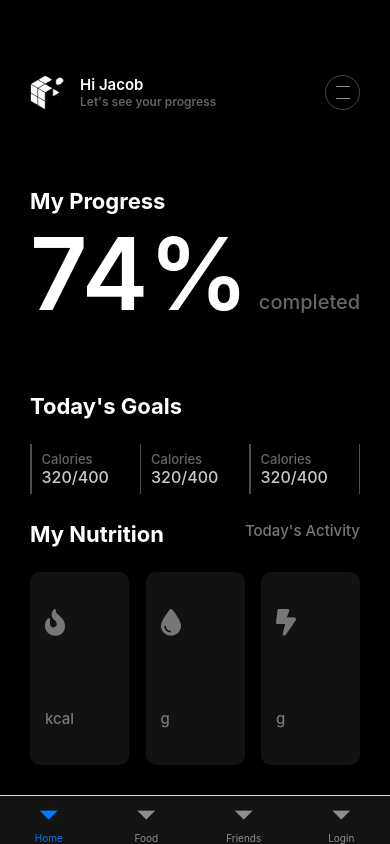
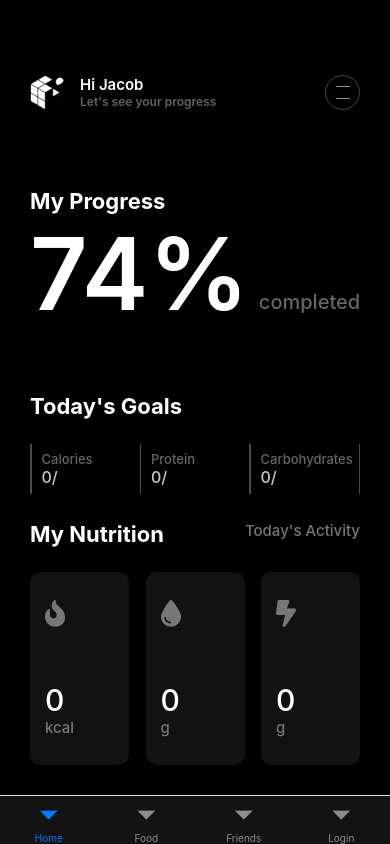
Before and after one commit to bnpm63/smartplate, a React Native app in the folder smartplate/: screen /Home in a window 390 px wide. Built offline with nearby package versions, Linux system fonts and the light colour scheme.

Commit message:
changed functionality

```diff
--- a/smartplate/GoalsContext.tsx
+++ b/smartplate/GoalsContext.tsx
@@ -10,10 +10,10 @@ interface GoalsContextState {
   setCarbGoal: React.Dispatch<React.SetStateAction<number | ''>>;
 }
 
-// Create the context
+
 const GoalsContext = createContext<GoalsContextState | undefined>(undefined);
 
-// Create a custom hook for using the goals context
+
 export const useGoals = () => {
   const context = useContext(GoalsContext);
   if (context === undefined) {
@@ -22,11 +22,18 @@ export const useGoals = () => {
   return context;
 };
 
-// Provider component
+
 export const GoalsProvider: React.FC = ({ children }) => {
   const [calGoal, setCalGoal] = useState<number | ''>('');
   const [fatGoal, setFatGoal] = useState<number | ''>('');
   const [carbGoal, setCarbGoal] = useState<number | ''>('');
+  const [totalCal, setTotalCal] = useState(0);
+  const [totalFat, setTotalFat] = useState(0);
+  const [totalCarb, setTotalCarb] = useState(0);
+
+  const addToTotalCal = (amount: number) => setTotalCal(prev => prev + amount);
+  const addToTotalFat = (amount: number) => setTotalFat(prev => prev + amount);
+  const addToTotalCarb = (amount: number) => setTotalCarb(prev => prev + amount);
 
   return (
     <GoalsContext.Provider value={{ calGoal, setCalGoal, fatGoal, setFatGoal, carbGoal, setCarbGoal }}>
--- a/smartplate/food.tsx
+++ b/smartplate/food.tsx
@@ -15,13 +15,14 @@ const Food: React.FC = () => {
   const [pro, setPro] = useState<number | ''>('');
   const [carb, setCarb] = useState<number | ''>('');
   const [tasks, setTasks] = useState<Task[]>([]);
-  const [calGoal, setCalGoal] = useState<number | ''>('');
-  const [fatGoal, setFatGoal] = useState<number | ''>('');
-  const [carbGoal, setCarbGoal] = useState<number | ''>('');
+  const { setCalGoal, setFatGoal, setCarbGoal } = useGoals();
+  const [calInput, setCalInput] = useState('');
+  const [fatInput, setFatInput] = useState('');
+  const [carbInput, setCarbInput] = useState('');
 
   const currentDate = new Date();
   const formattedDate = `${currentDate.getMonth() + 1}-${currentDate.getDate()}-${currentDate.getFullYear()}`;
-
+``
 
   const addTask = () => {
     if (meal.length <= 30 && typeof cal === 'number' && typeof pro === 'number' && typeof carb === 'number') {
@@ -48,19 +49,9 @@ const Food: React.FC = () => {
 
   const handleSetGoals = () => {
 
-    if (calGoal && fatGoal && carbGoal && !isNaN(calGoal) && !isNaN(fatGoal) && !isNaN(carbGoal)) {
-
-      setCalGoal(calGoal);
-      setFatGoal(fatGoal);
-      setCarbGoal(carbGoal);
-
-
-
-
-      alert(`Goals updated: Calories - ${calGoal}, Protein - ${fatGoal}, Carbs - ${carbGoal}`);
-    } else {
-      alert('Please enter valid goal numbers for all fields.');
-    }
+    setCalGoal(parseInt(calInput) || 0);
+    setFatGoal(parseInt(fatInput) || 0);
+    setCarbGoal(parseInt(carbInput) || 0);
   };
 
 
@@ -156,8 +147,8 @@ const Food: React.FC = () => {
             style={styles.squareInput}
             placeholder="Calories"
             placeholderTextColor="#393939"
-            value={calGoal.toString()}
-            onChangeText={(text) => handleNumericInput(text, setCalGoal)}
+            value={calInput}
+            onChangeText={setCalInput}
             keyboardType="numeric"
           />
         </View>
@@ -167,8 +158,8 @@ const Food: React.FC = () => {
             style={styles.squareInput}
             placeholder="Protein"
             placeholderTextColor="#393939"
-            value={fatGoal.toString()}
-            onChangeText={(text) => handleNumericInput(text, setFatGoal)}
+            value={fatInput}
+            onChangeText={setFatInput}
             keyboardType="numeric"
           />
         </View>
@@ -178,8 +169,8 @@ const Food: React.FC = () => {
             style={styles.squareInput}
             placeholder="Carbs"
             placeholderTextColor="#393939"
-            value={carbGoal.toString()}
-            onChangeText={(text) => handleNumericInput(text, setCarbGoal)}
+            value={carbInput}
+            onChangeText={setCarbInput}
             keyboardType="numeric"
           />
         </View>
--- a/smartplate/home.tsx
+++ b/smartplate/home.tsx
@@ -1,14 +1,36 @@
 // Dev modules
-import React from 'react';
-import {StyleSheet, View, Text, Pressable, Image, TouchableHighlight, TouchableOpacity} from 'react-native';
+import React, { useState, useEffect } from 'react';
+import {StyleSheet, View, Text, Pressable, Image, TouchableHighlight, TouchableOpacity } from 'react-native';
 import { useGoals } from './GoalsContext';
 // Our Libraries
 import styles from './styles';
 
 
 const Home: React.FC = () => {
+
   const { calGoal, fatGoal, carbGoal } = useGoals();
-  console.log({ calGoal, fatGoal, carbGoal });
+  const [totalCal, setTotalCal] = useState(0); // Accumulator for calories
+  const [totalFat, setTotalFat] = useState(0); // Accumulator for fat
+  const [totalCarb, setTotalCarb] = useState(0); // Accumulator for carbs
+
+  useEffect(() => {
+    const calGoalNumber = Number(calGoal) || 0;
+    setTotalCal(prevTotal => prevTotal + calGoalNumber);
+  }, [calGoal]);
+
+  useEffect(() => {
+    const fatGoalNumber = Number(fatGoal) || 0;
+    setTotalFat(prevTotal => prevTotal + fatGoalNumber);
+  }, [fatGoal]);
+
+  useEffect(() => {
+    const carbGoalNumber = Number(carbGoal) || 0;
+    setTotalCarb(prevTotal => prevTotal + carbGoalNumber);
+  }, [carbGoal]);
+
+
+
+
   return (
     <View style={styles.container}>
       <View style={styles.container_1}>
@@ -56,25 +78,25 @@ const Home: React.FC = () => {
                   Calories
                 </Text>
                 <Text style={{ fontSize: 16, fontWeight: 500, color: '#C9C9C9' }}>
-                  320/400
+                  {totalCal}/{calGoal}
                 </Text>
               </View>
               <View style={styles.verticleLine}></View>
               <View style={styles.goal_stats}>
                 <Text style={{ fontSize: 13, fontWeight: 500, color: '#666666' }}>
-                  Calories
+                  Protein
                 </Text>
                 <Text style={{ fontSize: 16, fontWeight: 500, color: '#C9C9C9' }}>
-                  320/400
+                  {totalFat}/{fatGoal}
                 </Text>
               </View>
               <View style={styles.verticleLine}></View>
               <View style={styles.goal_stats}>
                 <Text style={{ fontSize: 13, fontWeight: 500, color: '#666666' }}>
-                  Calories
+                  Carbohydrates
                 </Text>
                 <Text style={{ fontSize: 16, fontWeight: 500, color: '#C9C9C9' }}>
-                  320/400
+                  {totalCarb}/{carbGoal}
                 </Text>
               </View>
               <View style={styles.verticleLine}></View>
@@ -100,7 +122,7 @@ const Home: React.FC = () => {
 
                 <View style={styles.nutrition_num}>
                   <Text style={{ fontSize: 30, fontWeight: 500, color: 'white' }}>
-                    {calGoal}
+                    {totalCal}
                   </Text>
                   <Text style={{ fontSize: 15, fontWeight: 500, color: '#777777' }}>
                     kcal
@@ -112,7 +134,7 @@ const Home: React.FC = () => {
 
                 <View style={styles.nutrition_num}>
                   <Text style={{ fontSize: 30, fontWeight: 500, color: 'white' }}>
-                    {fatGoal}
+                    {totalFat}
                   </Text>
                   <Text style={{ fontSize: 15, fontWeight: 500, color: '#777777' }}>
                     g
@@ -124,7 +146,7 @@ const Home: React.FC = () => {
 
                 <View style={styles.nutrition_num}>
                   <Text style={{ fontSize: 30, fontWeight: 500, color: 'white' }}>
-                    {carbGoal}
+                    {totalCarb}
                   </Text>
                   <Text style={{ fontSize: 15, fontWeight: 500, color: '#777777' }}>
                     g
```
